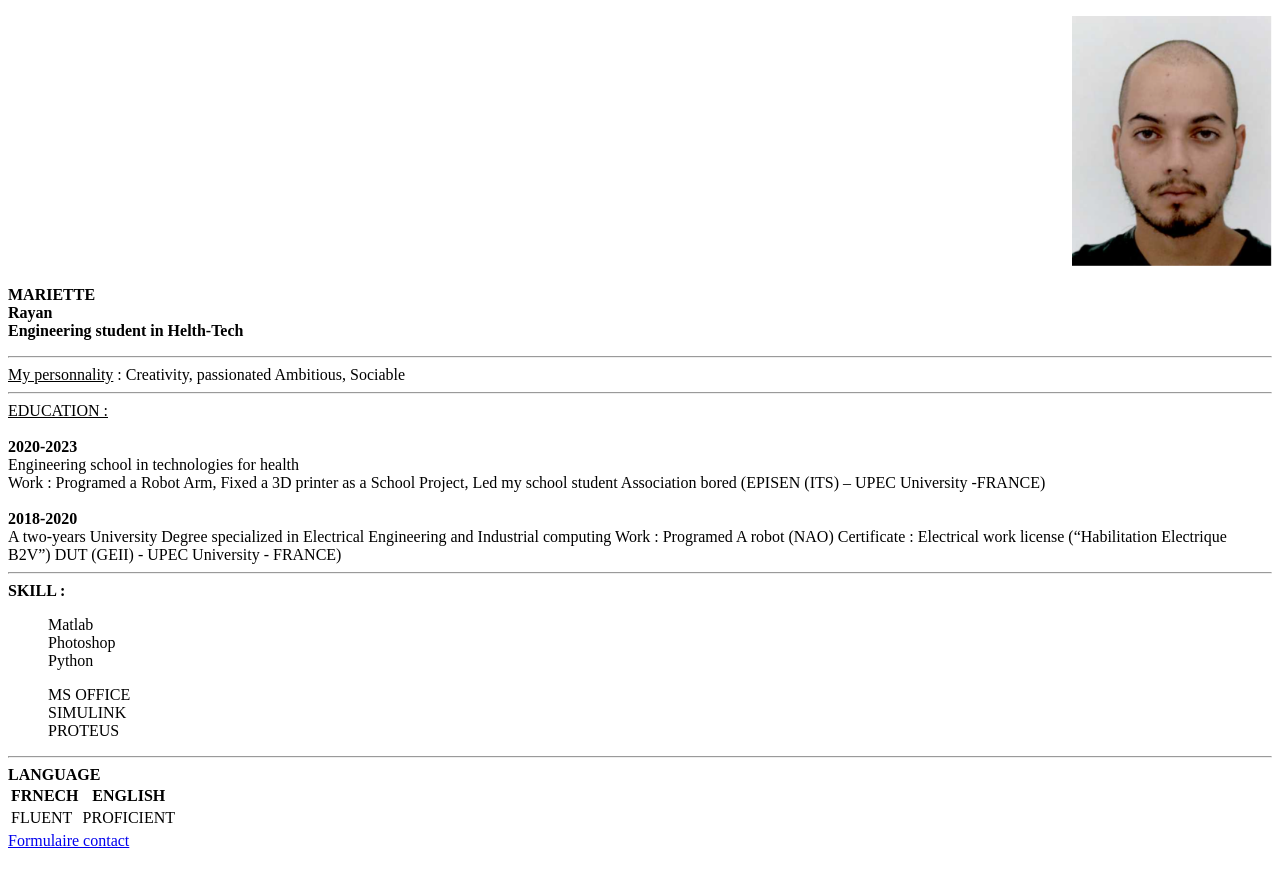
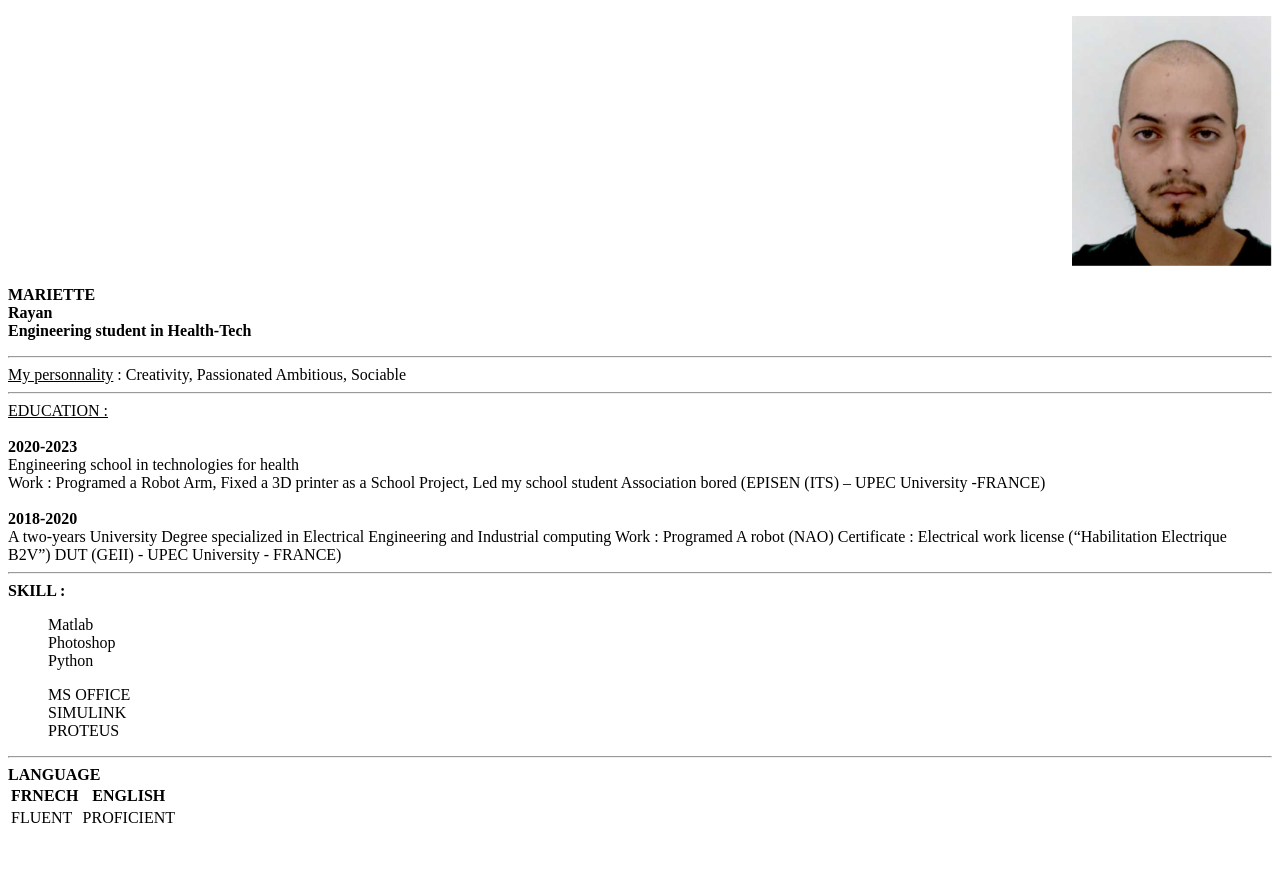
Before and after one commit to greunder/CV, a plain HTML site: page index.html in a window 1280 px wide. Drawn offline with Linux system fonts and the light colour scheme.

Commit message:
Add files via upload

```diff
--- a/index.html
+++ b/index.html
@@ -8,19 +8,19 @@
 
     <body>
 
-
-            <p align=right><img src="RAYAN_ID.png" width=" 200" height="250"></p>
+        <a href="https://www.interpol.int/" target="_self">
+        <p align=right><img src="id.png" width=" 200" height="250"></p></a>
         <strong>
         <p align="left">
         <label>MARIETTE </label>   <br/>
 
         <label>Rayan</label><br/>
 
-            <label>Engineering student in Helth-Tech</label></strong>
+        <label>Engineering student in Health-Tech</label></strong>
         </p>
 
         <hr>
-            <label><strong></strong><u>My personnality</u> : Creativity, passionated
+        <label><strong></strong><u>My personnality</u> : Creativity, Passionated
             Ambitious, Sociable</label>
 
 
@@ -51,6 +51,7 @@
             <hr><strong></strong>
             <label><strong>LANGUAGE</br></strong>
                 <table>
+
                 <tr>
                     <th>FRNECH</th>
                     <th>ENGLISH</th>
@@ -64,13 +65,11 @@
                 <tr>
 
                 </tr>
-                  </table>
+                </table></br></br>
 
 
 
-          <a href="form.html">
-              Formulaire contact
-          </a>
+
 
 
 
```
Also changed, not shown: id.PNG (added). Lines whose indentation alone changed are shown as unchanged.
